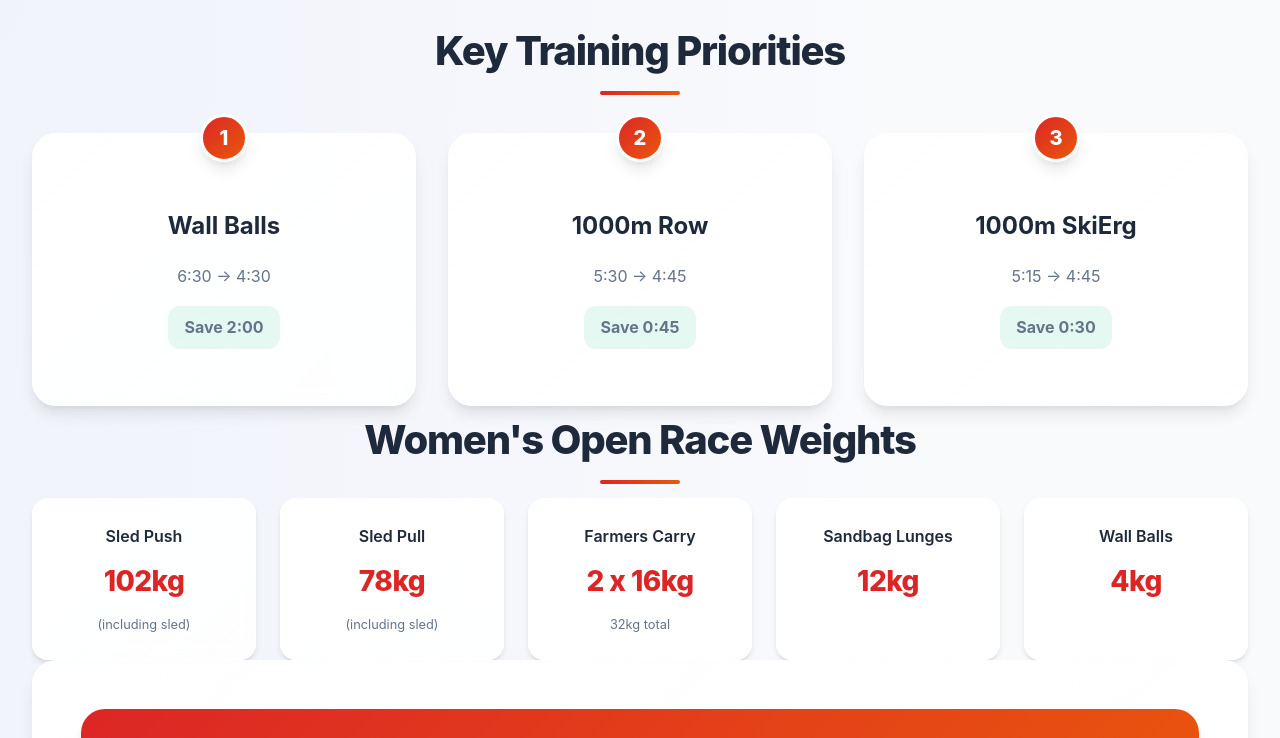
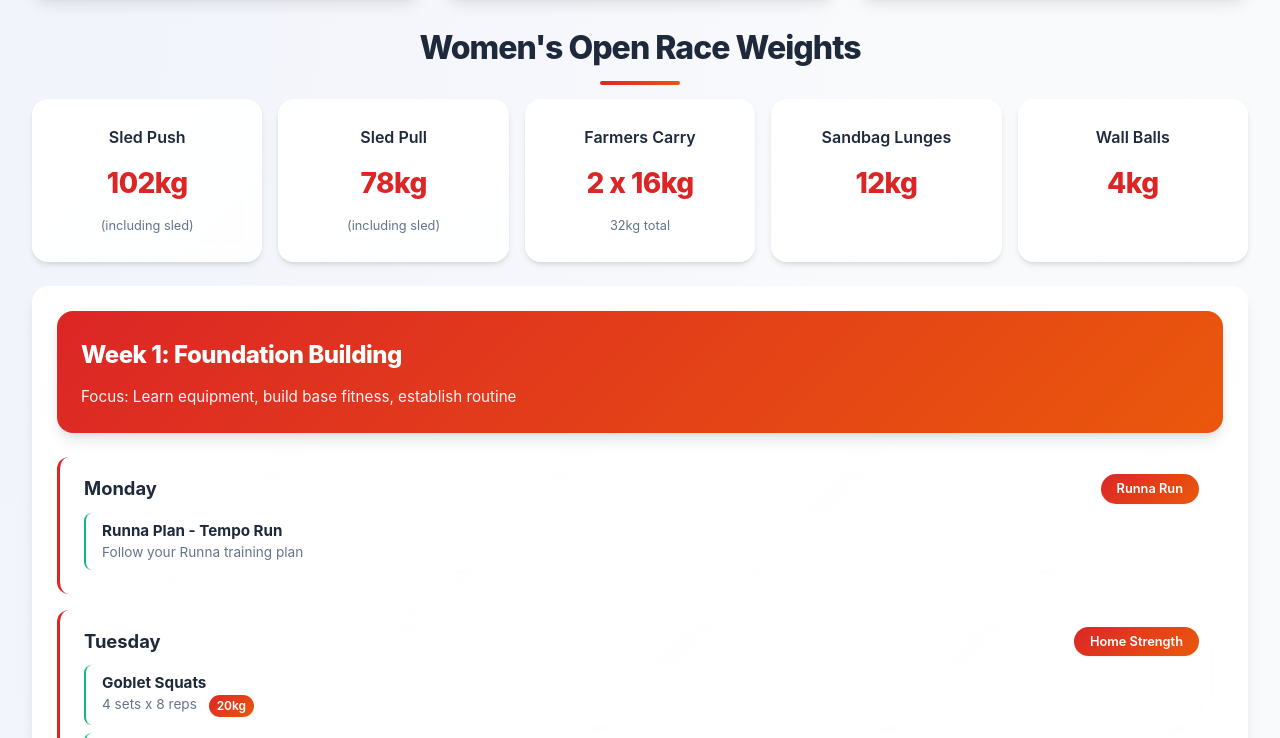
Before and after one commit to jbal-sketch/Hyrox, a website: page training-plan.html in a window 1280 px wide. Shown: the part 1140-1878 px from the top of the page. Drawn offline with Linux system fonts and the light colour scheme.

Commit message:
Improve training plan page UI/UX: reduce spacing and improve scannability
- Reduced padding and margins throughout for more compact layout
- Optimized hero section, cards, and week sections spacing
- Made exercise items and day cards more compact
- Reduced font sizes slightly while maintaining readability
- Improved overall page scannability with less scrolling required

```diff
--- a/styles.css
+++ b/styles.css
@@ -159,17 +159,17 @@ body {
 .container {
     max-width: 1400px;
     margin: 0 auto;
-    padding: var(--spacing-xl) var(--spacing-lg);
+    padding: var(--spacing-md) var(--spacing-lg);
 }
 
 /* Modern Hero Section */
 .hero {
     text-align: center;
-    padding: var(--spacing-2xl) var(--spacing-lg);
+    padding: var(--spacing-lg) var(--spacing-md);
     background: var(--gradient-hero);
     color: var(--text-light);
-    border-radius: var(--radius-2xl);
-    margin-bottom: var(--spacing-xl);
+    border-radius: var(--radius-xl);
+    margin-bottom: var(--spacing-md);
     position: relative;
     overflow: hidden;
     box-shadow: var(--shadow-xl);
@@ -222,8 +222,8 @@ body {
     background: var(--gradient-card);
     backdrop-filter: blur(10px);
     -webkit-backdrop-filter: blur(10px);
-    padding: var(--spacing-lg);
-    border-radius: var(--radius-xl);
+    padding: var(--spacing-md);
+    border-radius: var(--radius-lg);
     box-shadow: var(--shadow-lg);
     border: 1px solid rgba(255, 255, 255, 0.5);
     transition: all var(--transition-base);
@@ -255,8 +255,8 @@ body {
 
 .card h2 {
     color: var(--primary-color);
-    margin-bottom: var(--spacing-md);
-    font-size: 1.75rem;
+    margin-bottom: var(--spacing-sm);
+    font-size: 1.5rem;
     font-weight: 700;
     letter-spacing: -0.02em;
 }
@@ -266,9 +266,11 @@ body {
 }
 
 .card li {
-    padding: var(--spacing-sm) 0;
+    padding: var(--spacing-xs) 0;
     border-bottom: 1px solid var(--border-color);
     transition: padding-left var(--transition-base);
+    font-size: 0.95rem;
+    line-height: 1.5;
 }
 
 .card li:hover {
@@ -283,8 +285,8 @@ body {
 .overview {
     display: grid;
     grid-template-columns: repeat(auto-fit, minmax(320px, 1fr));
-    gap: var(--spacing-lg);
-    margin-bottom: var(--spacing-xl);
+    gap: var(--spacing-md);
+    margin-bottom: var(--spacing-md);
 }
 
 /* Section Headers */
@@ -293,8 +295,8 @@ body {
 .quick-links h2 {
     text-align: center;
     color: var(--text-dark);
-    margin-bottom: var(--spacing-xl);
-    font-size: clamp(1.75rem, 4vw, 2.5rem);
+    margin-bottom: var(--spacing-md);
+    font-size: clamp(1.5rem, 4vw, 2rem);
     font-weight: 800;
     letter-spacing: -0.03em;
     position: relative;
@@ -303,6 +305,14 @@ body {
 }
 
 .race-weights h2 {
+    margin-bottom: var(--spacing-md);
+}
+
+.priorities {
+    margin-bottom: var(--spacing-md);
+}
+
+.race-weights {
     margin-bottom: var(--spacing-md);
 }
 
@@ -324,15 +334,16 @@ body {
 .priority-grid {
     display: grid;
     grid-template-columns: repeat(auto-fit, minmax(280px, 1fr));
-    gap: var(--spacing-lg);
+    gap: var(--spacing-md);
+    margin-bottom: var(--spacing-md);
 }
 
 .priority-item {
     background: var(--gradient-card);
     backdrop-filter: blur(10px);
     -webkit-backdrop-filter: blur(10px);
-    padding: var(--spacing-xl);
-    border-radius: var(--radius-xl);
+    padding: var(--spacing-md);
+    border-radius: var(--radius-lg);
     box-shadow: var(--shadow-lg);
     border: 1px solid rgba(255, 255, 255, 0.5);
     position: relative;
@@ -367,9 +378,9 @@ body {
 
 .priority-item h3 {
     color: var(--text-dark);
-    margin-top: var(--spacing-md);
-    margin-bottom: var(--spacing-sm);
-    font-size: 1.5rem;
+    margin-top: var(--spacing-sm);
+    margin-bottom: var(--spacing-xs);
+    font-size: 1.25rem;
     font-weight: 700;
 }
 
@@ -394,7 +405,8 @@ body {
 .weights-grid {
     display: grid;
     grid-template-columns: repeat(auto-fit, minmax(180px, 1fr));
-    gap: var(--spacing-md);
+    gap: var(--spacing-sm);
+    margin-bottom: var(--spacing-md);
 }
 
 .weight-item {
@@ -495,8 +507,8 @@ footer {
     background: var(--gradient-dark);
     color: var(--text-light);
     text-align: center;
-    padding: var(--spacing-xl);
-    margin-top: var(--spacing-2xl);
+    padding: var(--spacing-md);
+    margin-top: var(--spacing-lg);
     border-top: 1px solid rgba(255, 255, 255, 0.1);
 }
 
@@ -505,11 +517,11 @@ footer {
     background: var(--gradient-card);
     backdrop-filter: blur(10px);
     -webkit-backdrop-filter: blur(10px);
-    padding: var(--spacing-xl);
-    border-radius: var(--radius-xl);
+    padding: var(--spacing-md);
+    border-radius: var(--radius-lg);
     box-shadow: var(--shadow-lg);
     border: 1px solid rgba(255, 255, 255, 0.5);
-    margin-bottom: var(--spacing-lg);
+    margin-bottom: var(--spacing-md);
     transition: all var(--transition-base);
 }
 
@@ -520,32 +532,32 @@ footer {
 .week-header {
     background: var(--gradient-primary);
     color: white;
-    padding: var(--spacing-lg);
-    border-radius: var(--radius-xl);
-    margin-bottom: var(--spacing-lg);
+    padding: var(--spacing-md);
+    border-radius: var(--radius-lg);
+    margin-bottom: var(--spacing-md);
     box-shadow: var(--shadow-lg);
 }
 
 .week-header h2 {
-    font-size: 2rem;
-    margin-bottom: var(--spacing-sm);
+    font-size: 1.5rem;
+    margin-bottom: var(--spacing-xs);
     font-weight: 800;
     letter-spacing: -0.02em;
 }
 
 .week-header p {
     opacity: 0.95;
-    font-size: 1.1rem;
+    font-size: 0.95rem;
 }
 
 .day-card {
     background: rgba(255, 255, 255, 0.6);
     backdrop-filter: blur(10px);
     -webkit-backdrop-filter: blur(10px);
-    padding: var(--spacing-lg);
-    border-radius: var(--radius-lg);
-    margin-bottom: var(--spacing-md);
-    border-left: 4px solid var(--primary-color);
+    padding: var(--spacing-sm) var(--spacing-md);
+    border-radius: var(--radius-md);
+    margin-bottom: var(--spacing-sm);
+    border-left: 3px solid var(--primary-color);
     transition: all var(--transition-base);
 }
 
@@ -558,13 +570,13 @@ footer {
     display: flex;
     justify-content: space-between;
     align-items: center;
-    margin-bottom: var(--spacing-md);
+    margin-bottom: var(--spacing-xs);
     flex-wrap: wrap;
-    gap: var(--spacing-sm);
+    gap: var(--spacing-xs);
 }
 
 .day-title {
-    font-size: 1.4rem;
+    font-size: 1.15rem;
     color: var(--text-dark);
     font-weight: 700;
 }
@@ -572,23 +584,25 @@ footer {
 .day-type {
     background: var(--gradient-primary);
     color: white;
-    padding: var(--spacing-xs) var(--spacing-md);
+    padding: 0.25rem var(--spacing-sm);
     border-radius: var(--radius-full);
-    font-size: 0.9rem;
+    font-size: 0.8rem;
     font-weight: 600;
-    box-shadow: var(--shadow-md);
+    box-shadow: var(--shadow-sm);
 }
 
 .exercise-list {
     list-style: none;
+    margin: 0;
+    padding: 0;
 }
 
 .exercise-item {
-    padding: var(--spacing-md);
+    padding: var(--spacing-xs) var(--spacing-sm);
     background: rgba(255, 255, 255, 0.8);
-    margin-bottom: var(--spacing-sm);
-    border-radius: var(--radius-md);
-    border-left: 3px solid var(--success);
+    margin-bottom: var(--spacing-xs);
+    border-radius: var(--radius-sm);
+    border-left: 2px solid var(--success);
     transition: all var(--transition-base);
 }
 
@@ -600,24 +614,26 @@ footer {
 .exercise-name {
     font-weight: 700;
     color: var(--text-dark);
-    margin-bottom: var(--spacing-xs);
-    font-size: 1.05rem;
+    margin-bottom: 0.15rem;
+    font-size: 0.95rem;
+    line-height: 1.3;
 }
 
 .exercise-details {
     color: var(--text-muted);
-    font-size: 0.95rem;
+    font-size: 0.85rem;
+    line-height: 1.4;
 }
 
 .weight-badge {
     display: inline-block;
     background: var(--gradient-primary);
     color: white;
-    padding: var(--spacing-xs) var(--spacing-sm);
+    padding: 0.15rem var(--spacing-xs);
     border-radius: var(--radius-full);
-    font-size: 0.85rem;
+    font-size: 0.75rem;
     font-weight: 600;
-    margin-left: var(--spacing-sm);
+    margin-left: var(--spacing-xs);
     box-shadow: var(--shadow-sm);
 }
 
--- a/training-plan.html
+++ b/training-plan.html
@@ -23,11 +23,11 @@
             <h1>Glasgow Hyrox</h1>
             <h2>March 14, 2025</h2>
             <p class="subtitle">Women's Open - 11-Week Training Plan</p>
-            <div style="margin-top: 1rem; padding: 1rem; background: rgba(255,255,255,0.2); border-radius: 8px;">
-                <p style="margin: 0.5rem 0;"><strong>Share Your Plan:</strong></p>
-                <p style="font-size: 0.9rem; opacity: 0.9; margin-bottom: 0.5rem;">Share this URL with coaches, training partners, or friends:</p>
-                <input type="text" value="https://hyrox-jbal-a31bfpmp5-janetebalneaves-gmailcoms-projects.vercel.app/training-plan.html" readonly style="width: 100%; max-width: 600px; padding: 0.5rem; border-radius: 5px; font-size: 0.9rem;" id="planUrl">
-                <button onclick="copyPlanUrl()" style="margin-top: 0.5rem; padding: 0.5rem 1.5rem; background: white; color: var(--primary-color); border: none; border-radius: 5px; cursor: pointer; font-weight: bold;">Copy Plan URL</button>
+            <div style="margin-top: 0.75rem; padding: 0.75rem; background: rgba(255,255,255,0.2); border-radius: 8px;">
+                <p style="margin: 0.25rem 0; font-size: 0.9rem;"><strong>Share Your Plan:</strong></p>
+                <p style="font-size: 0.8rem; opacity: 0.9; margin-bottom: 0.4rem;">Share this URL with coaches, training partners, or friends:</p>
+                <input type="text" value="https://hyrox-jbal-a31bfpmp5-janetebalneaves-gmailcoms-projects.vercel.app/training-plan.html" readonly style="width: 100%; max-width: 600px; padding: 0.4rem; border-radius: 5px; font-size: 0.85rem;" id="planUrl">
+                <button onclick="copyPlanUrl()" style="margin-top: 0.4rem; padding: 0.4rem 1rem; background: white; color: var(--primary-color); border: none; border-radius: 5px; cursor: pointer; font-weight: bold; font-size: 0.85rem;">Copy Plan URL</button>
             </div>
         </header>
 
@@ -412,7 +412,7 @@
                 <h2>Week 3-4: Progressive Overload</h2>
                 <p>Focus: Increase weights and volume, improve station efficiency</p>
             </div>
-            <p style="padding: 1rem; background: #f8f9fa; border-radius: 8px; margin-bottom: 1rem;">
+            <p style="padding: 0.75rem; background: #f8f9fa; border-radius: 8px; margin-bottom: 0.75rem; font-size: 0.9rem; line-height: 1.5;">
                 <strong>Note:</strong> Continue same structure as Week 2, but increase weights by 2-4kg and add 1-2 reps per set.
                 Gym sessions should include longer run-station-run blocks. Focus on wall balls: work up to sets of 25 unbroken.
             </p>
@@ -445,7 +445,7 @@
                     </li>
                 </ul>
             </div>
-            <p style="padding: 1rem; background: #f8f9fa; border-radius: 8px; margin-top: 1rem;">
+            <p style="padding: 0.75rem; background: #f8f9fa; border-radius: 8px; margin-top: 0.75rem; font-size: 0.9rem; line-height: 1.5;">
                 <strong>Home Sessions:</strong> Continue strength and endurance work. Increase DB thrusters to 5 sets x 20 reps.
                 Burpee broad jumps: 5 sets x 15. Walking lunges: 4 sets x 25 steps with 16kg each.
             </p>
@@ -474,7 +474,7 @@
                     </li>
                 </ul>
             </div>
-            <p style="padding: 1rem; background: #f8f9fa; border-radius: 8px; margin-top: 1rem;">
+            <p style="padding: 0.75rem; background: #f8f9fa; border-radius: 8px; margin-top: 0.75rem; font-size: 0.9rem; line-height: 1.5;">
                 <strong>Home Sessions:</strong> Reduce volume by 20%, maintain intensity. Focus on technique and efficiency.
             </p>
         </section>
@@ -548,7 +548,7 @@
         </section>
         </div>
 
-        <section class="card" style="margin-top: 3rem;">
+        <section class="card" style="margin-top: var(--spacing-md);">
             <h2>Training Notes</h2>
             <ul>
                 <li><strong>Runna Runs:</strong> Follow your Runna plan exactly - focus on tempo work and intervals to bring 5K time down to 24:00-24:30</li>
```
